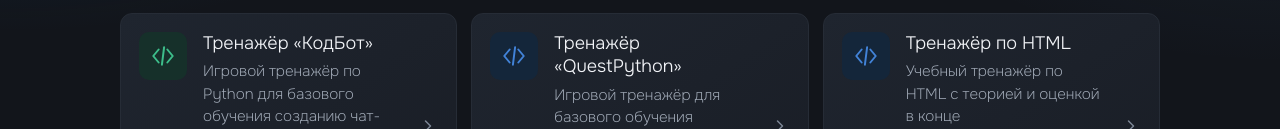
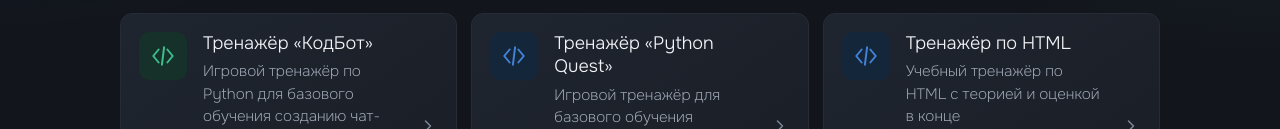
Before and after one commit to maynezs/mysite, a plain HTML site: page trainers.html in a window 1280 px wide. Shown: the part 188-317 px from the top of the page. Drawn offline with Linux system fonts and the light colour scheme.

Commit message:
Update trainers.html

```diff
--- a/trainers.html
+++ b/trainers.html
@@ -58,7 +58,7 @@
         <a class="card card" href="trainers/QuestPython/QuestPython.html" style="--i:0">
           <span class="card__icon" aria-hidden="true"><svg viewBox="0 0 24 24"><path d="M8 6l-5 6 5 6M16 6l5 6-5 6"/><path d="M13 4l-2 16"/></svg></span>
           <span class="card__body">
-            <span class="card__title">Тренажёр «QuestPython»</span>
+            <span class="card__title">Тренажёр «Python Quest»</span>
             <span class="card__text">Игровой тренажёр для базового обучения основам Python.</span>
             <span class="card__tags"><span class="tag tag--accent">1–9 класс</span><span class="tag">Программирование</span></span>
           </span>
```
